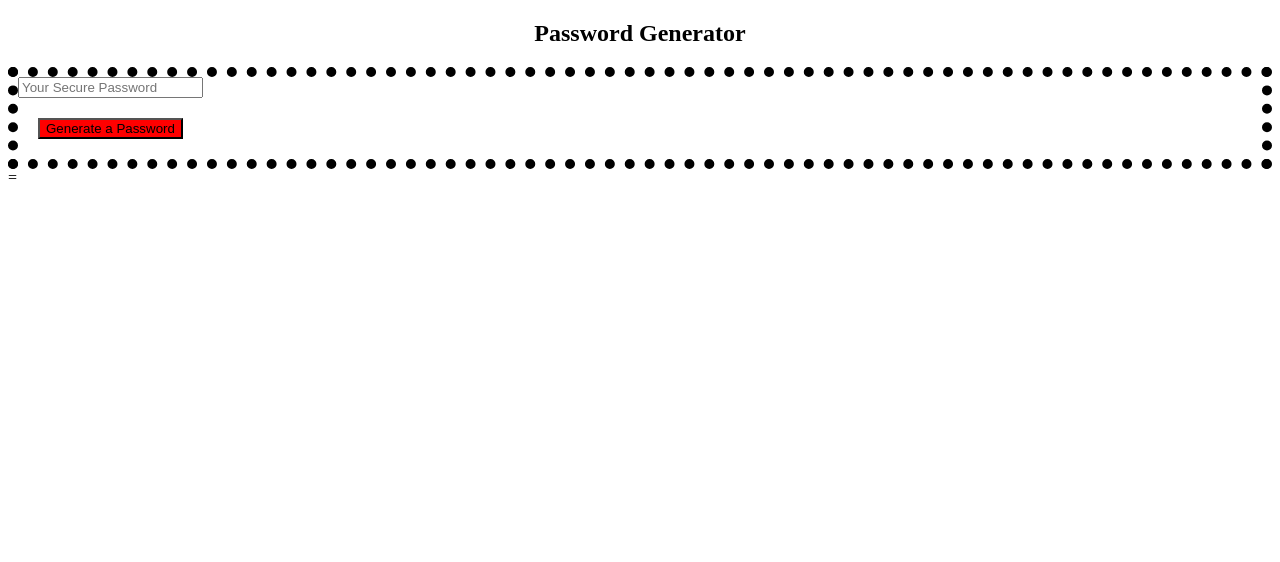
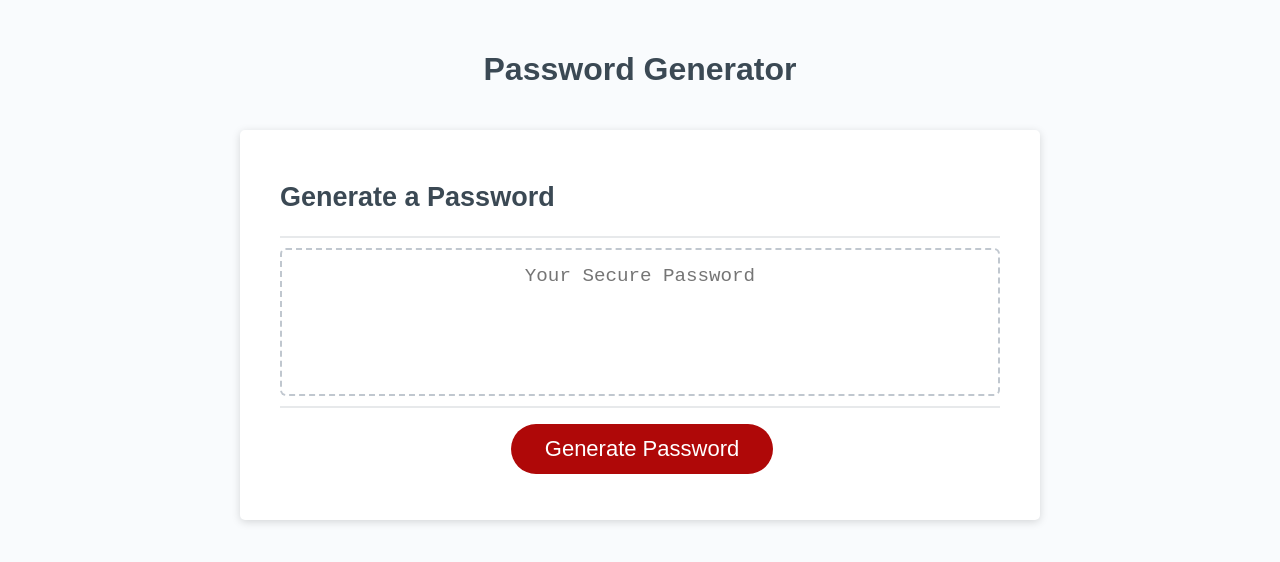
Before and after one commit to averyjbrown2/JavaScript-Password-Generator, a plain HTML site: page index.html in a window 1280 px wide. Drawn offline with Linux system fonts and the light colour scheme.

Commit message:
variables added

```diff
--- a/index.html
+++ b/index.html
@@ -1,26 +1,34 @@
 <!DOCTYPE html>
 <html lang="en">
-
-<head>
-    <meta charset="UTF-8">
-    <meta name="viewport" content="width=device-width, initial-scale=1.0">
-    <title>Javascript Password Generator</title>
-    <link rel="stylesheet" href="style.css">
-</head>
-
-
-<body>
-    <h2>Password Generator</h2>
-        <div class="boxed">
-                <div class="inputBox">
-                    <input type="text" placeholder="Your Secure Password" id="Password">
-                    <br>
-                    <button class="button">Generate a Password</button>
-                </div>
+  <head>
+    <meta charset="UTF-8" />
+    <meta name="viewport" content="width=device-width, initial-scale=1.0" />
+    <meta http-equiv="X-UA-Compatible" content="ie=edge" />
+    <title>Password Generator</title>
+    <link rel="stylesheet" href="style.css" />
+  </head>
+  <body>
+    <div class="wrapper">
+      <header>
+        <h1>Password Generator</h1>
+      </header>
+      <div class="card">
+        <div class="card-header">
+          <h2>Generate a Password</h2>
         </div>
-
-
-   =
-</body>
-
+        <div class="card-body">
+          <textarea
+            readonly
+            id="password"
+            placeholder="Your Secure Password"
+            aria-label="Generated Password"
+          ></textarea>
+        </div>
+        <div class="card-footer">
+          <button id="generate" class="btn">Generate Password</button>
+        </div>
+      </div>
+    </div>
+    <script src="script.js"></script>
+  </body>
 </html>
--- /dev/null
+++ b/script.js
@@ -0,0 +1,26 @@
+
+    var specialChar = ["!", "@", "#", "$"]
+    var lowercase = ["a" "b", "c", "d"]
+    var uppercase = ["A", "B", "C"]
+    var numeric = ["1", "2", "3"]
+
+
+    function characterCheck (){
+        var lengthCheck = parseINT(prompt("How many characters would you like your password to be?"));
+        if (isNaN(lengthCheck)) {
+            alert("You have not input a number");
+            return;
+        }
+        if (lengthCheck <8 || lengthCheck > 128){
+            alert("Length of password is either less than 8 characters or more than 128 characters.");
+            return;
+        }
+        var specialConfirm = confirm("Click okay for special characters.");
+        var lowercaseConfirm = confirm("Click okay for lowercase characters.");
+        var uppercaseConfirm = confirm("Click okay for uppercase characters.");
+        var numericConfirm = confirm("Click okay for numeric characters.");
+
+
+
+
+    }
--- a/style.css
+++ b/style.css
@@ -1,46 +1,137 @@
-*
-{
-  /*  * {
-    box-sizing: border-box;
-    padding: 100px;
-    margin: 100px;
-    }*/
-
-
-body
-    /*display: flex;
-    justify-content: center;
-    align-items: center;
-    min-height: 80vh;*/
-
-
-
-.boxed {
-    border: 10px dotted black ;
-      }
-
-
-
-h2{
-    text-align: center;
-    margin: "60px";
+*,
+*::before,
+*::after {
+  box-sizing: border-box;
 }
 
-.button {
-    margin: 20px;
-    background-color: red;
-
-}
-.container {
-
+html,
+body,
+.wrapper {
+  height: 100%;
+  margin: 0;
+  padding: 0;
 }
 
+body {
+  font-family: sans-serif;
+  background-color: #f9fbfd;
+}
 
+.wrapper {
+  padding-top: 30px;
+  padding-left: 20px;
+  padding-right: 20px;
+}
 
-.inputBox {
-    position: relative;
-    width: 300px;
+header {
+  text-align: center;
+  padding: 20px;
+  padding-top: 0px;
+  color: hsl(206, 17%, 28%);
 }
-.inputBox h2 {
 
+.card {
+  background-color: hsl(0, 0%, 100%);
+  border-radius: 5px;
+  border-width: 1px;
+  box-shadow: rgba(0, 0, 0, 0.15) 0px 2px 8px 0px;
+  color: hsl(206, 17%, 28%);
+  font-size: 18px;
+  margin: 0 auto;
+  max-width: 800px;
+  padding: 30px 40px;
 }
+
+.card-header::after {
+  content: " ";
+  display: block;
+  width: 100%;
+  background: #e7e9eb;
+  height: 2px;
+}
+
+.card-body {
+  min-height: 100px;
+}
+
+.card-footer {
+  text-align: center;
+}
+
+.card-footer::before {
+  content: " ";
+  display: block;
+  width: 100%;
+  background: #e7e9eb;
+  height: 2px;
+}
+
+.card-footer::after {
+  content: " ";
+  display: block;
+  clear: both;
+}
+
+.btn {
+  border: none;
+  background-color: hsl(360, 91%, 36%);
+  border-radius: 25px;
+  box-shadow: rgba(0, 0, 0, 0.1) 0px 1px 6px 0px rgba(0, 0, 0, 0.2) 0px 1px 1px
+    0px;
+  color: hsl(0, 0%, 100%);
+  display: inline-block;
+  font-size: 22px;
+  line-height: 22px;
+  margin: 16px 16px 16px 20px;
+  padding: 14px 34px;
+  text-align: center;
+  cursor: pointer;
+}
+
+button[disabled] {
+  cursor: default;
+  background: #c0c7cf;
+}
+
+.float-right {
+  float: right;
+}
+
+#password {
+  -webkit-appearance: none;
+  -moz-appearance: none;
+  appearance: none;
+  border: none;
+  display: block;
+  width: 100%;
+  padding-top: 15px;
+  padding-left: 15px;
+  padding-right: 15px;
+  padding-bottom: 85px;
+  font-size: 1.2rem;
+  text-align: center;
+  margin-top: 10px;
+  margin-bottom: 10px;
+  border: 2px dashed #c0c7cf;
+  border-radius: 6px;
+  resize: none;
+  overflow: hidden;
+}
+
+@media (max-width: 690px) {
+  .btn {
+    font-size: 1rem;
+    margin: 16px 0px 0px 0px;
+    padding: 10px 15px;
+  }
+
+  #password {
+    font-size: 1rem;
+  }
+}
+
+@media (max-width: 500px) {
+  .btn {
+    font-size: 0.8rem;
+  }
+}
```
